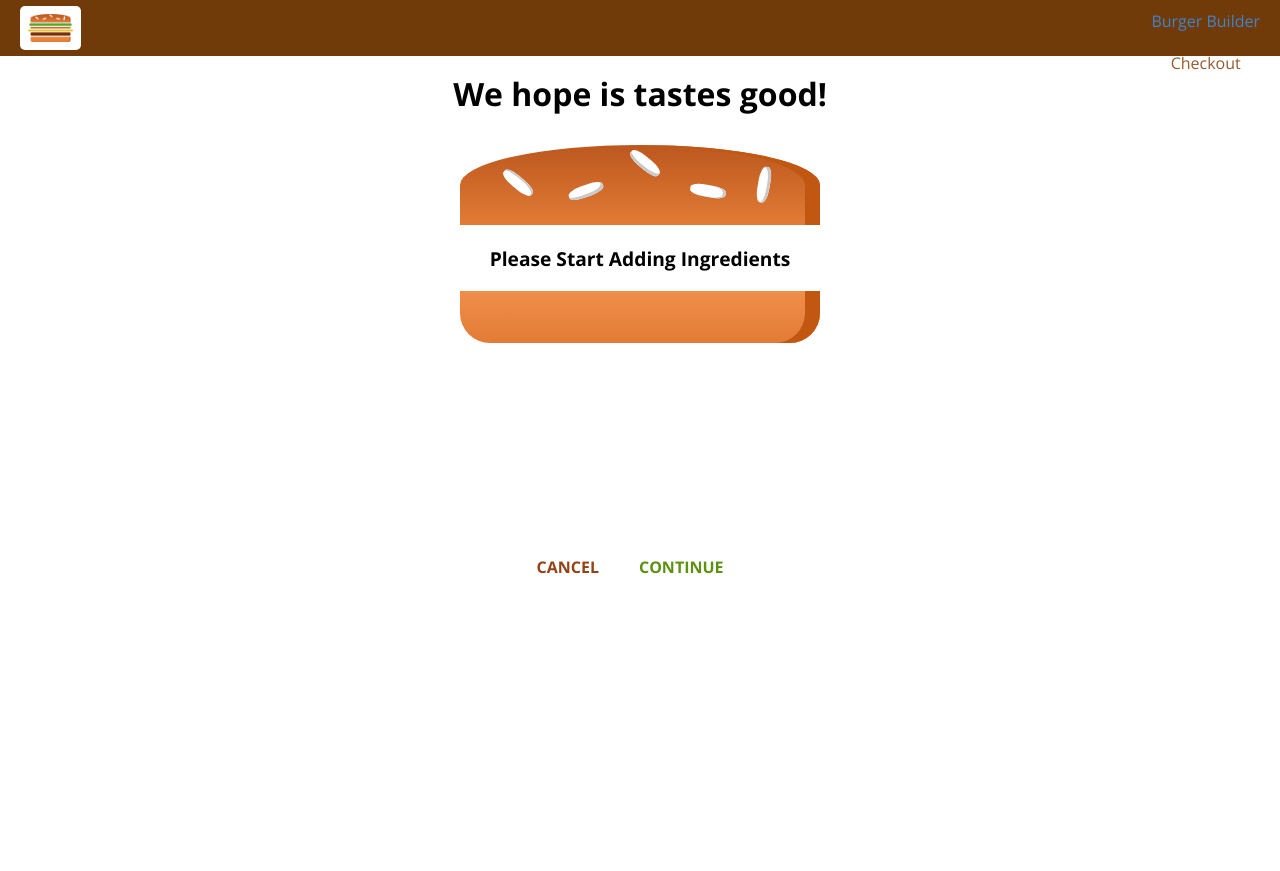
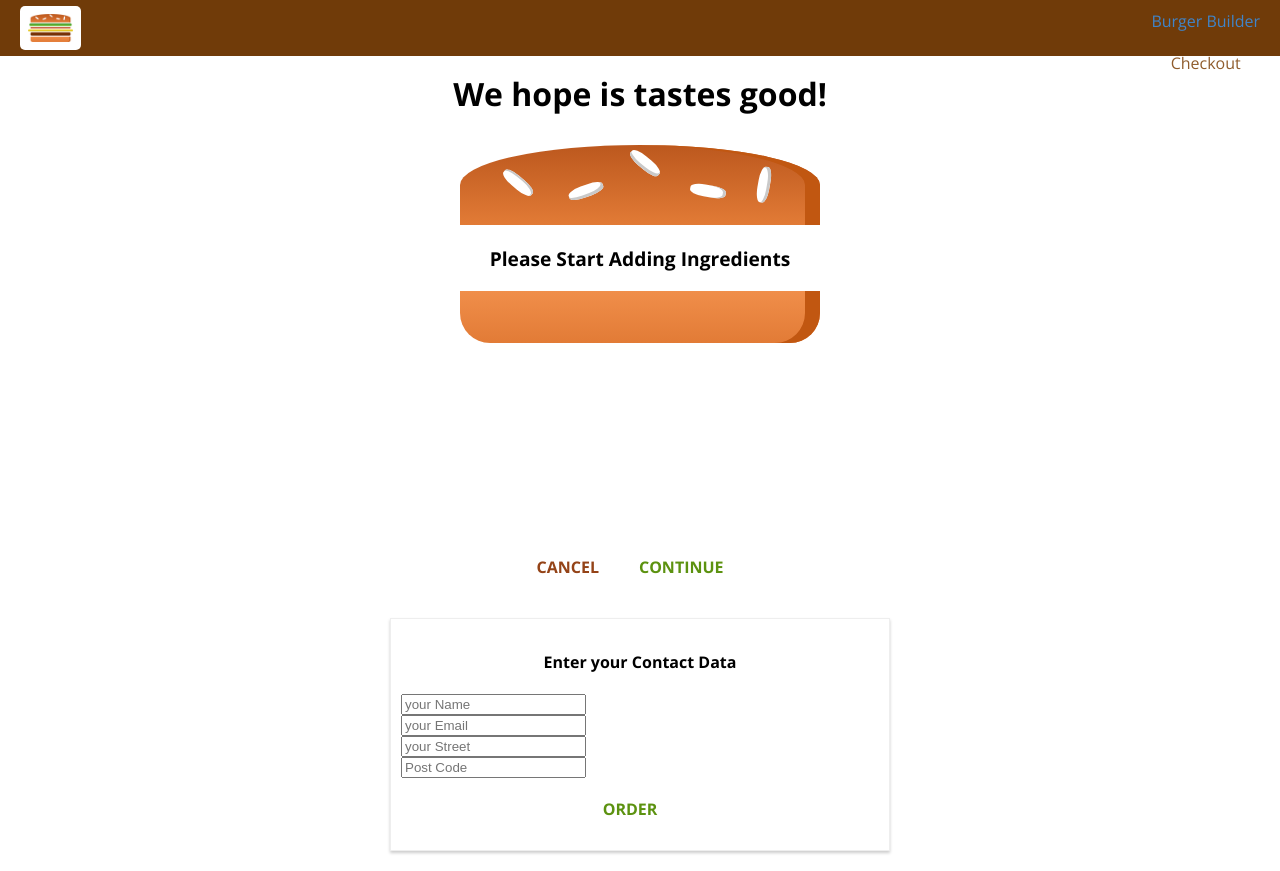
Before and after one commit to jamiebdavis/burger-builder-v2, a React (Create React App) app: page /checkout in a window 1280 px wide. Both pictures are taken after a click on the button "CONTINUE". Before the commit the page ends 800 px from the top, so only its background shows below. Built offline with nearby package versions, Linux system fonts and the light colour scheme.

Commit message:
Navigating to the Contact Data Component

```diff
--- a/src/containers/Checkout/Checkout.js
+++ b/src/containers/Checkout/Checkout.js
@@ -1,5 +1,7 @@
 import React, { Component } from "react";
 import CheckoutSummary from "../../components/Order/CheckoutSummary/CheckoutSummary";
+import { Route } from "react-router-dom";
+import ContactData from "./ContactData/ContactData";
 
 class CheckOut extends Component {
   state = {
@@ -36,6 +38,10 @@
           onCheckoutCancelled={this.CheckoutCancelled}
           checkoutContinued={this.CheckoutContinued}
         />
+        <Route
+          path={this.props.match.path + "/contact-data"}
+          component={ContactData}
+        />
       </div>
     );
   }
--- /dev/null
+++ b/src/containers/Checkout/ContactData/ContactData.js
@@ -0,0 +1,50 @@
+import React, { Component } from "react";
+import Button from "../../../components/UI/Button/Button";
+import classes from "./ContactData.module.css";
+
+class ContactData extends Component {
+  state = {
+    name: "",
+    email: "",
+    address: {
+      street: "",
+      postalCode: ""
+    }
+  };
+  render() {
+    return (
+      <div className={classes.ContactData}>
+        <h4>Enter your Contact Data</h4>
+        <form>
+          <input
+            className={classes.Input}
+            type="text"
+            name="name"
+            placeholder="your Name"
+          />
+          <input
+            className={classes.Input}
+            type="text"
+            name="email"
+            placeholder="your Email"
+          />
+          <input
+            className={classes.Input}
+            type="text"
+            name="street"
+            placeholder="your Street"
+          />
+          <input
+            className={classes.Input}
+            type="text"
+            name="postal"
+            placeholder="Post Code"
+          />
+          <Button btnType="Success">ORDER</Button>
+        </form>
+      </div>
+    );
+  }
+}
+
+export default ContactData;
--- /dev/null
+++ b/src/containers/Checkout/ContactData/ContactData.module.css
@@ -0,0 +1,19 @@
+.ContactData {
+  margin: 20px auto;
+  width: 80%;
+  text-align: center;
+  box-shadow: 0 2px 3px #ccc;
+  border: 1px solid #eee;
+  padding: 10px;
+  box-sizing: border-box;
+}
+
+.Input {
+  display: block;
+}
+
+@media (min-width: 600px) {
+  .ContactData {
+    width: 500px;
+  }
+}
```
